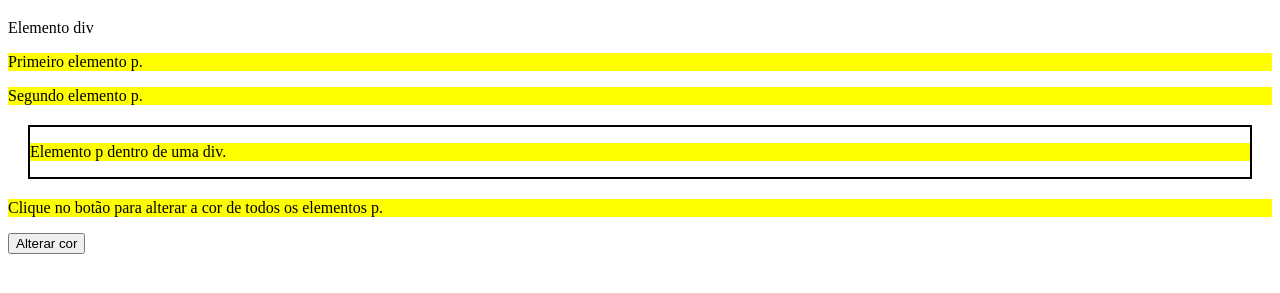
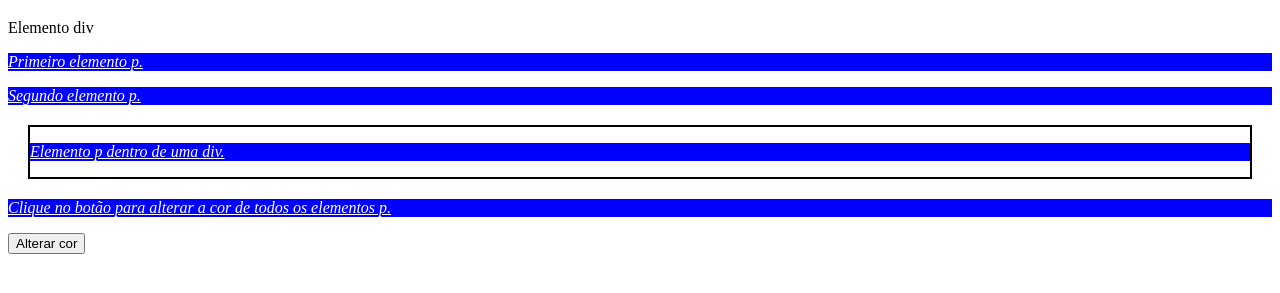
Before and after one commit to gabrielcanhadas/WebFrontEnd2026_02, a plain HTML site: page js/Aula03/html/exemplo01.html in a window 1280 px wide. Both pictures are taken after a click on the button "Alterar cor". Shown: the part 61-354 px from the top of the page. Drawn offline with Linux system fonts and the light colour scheme.

Commit message:
13novembro2026

```diff
--- a/js/Aula03/html/exemplo01.html
+++ b/js/Aula03/html/exemplo01.html
@@ -8,6 +8,16 @@
       .box {
         border: 2px solid black;
         margin: 20px;
+      }
+      p {
+        color: rgb(255, 255, 255);
+        background-color: gray;
+      }
+      .italico {
+        font-style: italic;
+      }
+      .underline {
+        text-decoration: underline;
       }
     </style>
   </head>
@@ -32,7 +42,13 @@
         var elementos = document.querySelectorAll("p");
         var i;
         for (i = 0; i < elementos.length; i++) {
-          elementos[i].style.backgroundColor = "yellow";
+          if (elementos[i].style.backgroundColor == "blue") {
+            elementos[i].style.backgroundColor = "gray";
+            elementos[i].classList.remove("italico", "underline");
+          } else {
+            elementos[i].style.backgroundColor = "blue";
+            elementos[i].classList.add("italico", "underline");
+          }
         }
       }
     </script>
--- a/js/Aula03/js/codigo.js
+++ b/js/Aula03/js/codigo.js
@@ -17,7 +17,8 @@ let close = document.getElementsByClassName("close");
 for (let i = 0; i < close.length; i++) {
   close[i].onclick = function () {
     let div = this.parentElement; // Obtém o elemento pai (o <li>)
-    div.style.display = "none"; // Esconde o <li>
+    // div.style.display = "none"; // Esconde o <li>
+    div.remove(); // Remove o <li>
   };
 }
 
@@ -71,7 +72,8 @@ function addElemento() {
   for (let i = 0; i < close.length; i++) {
     close[i].onclick = function () {
       let div = this.parentElement;
-      div.style.display = "none";
+      // div.style.display = "none"; //oculta o elemento li correspondente ao botão 'close' clicado
+      div.remove(); // Remove o elemento li correspondente ao botão 'close' clicado
     };
   }
 }
```
Also changed, not shown: js/Aula03/html/exemplo04.html (+0 -1 lines).
